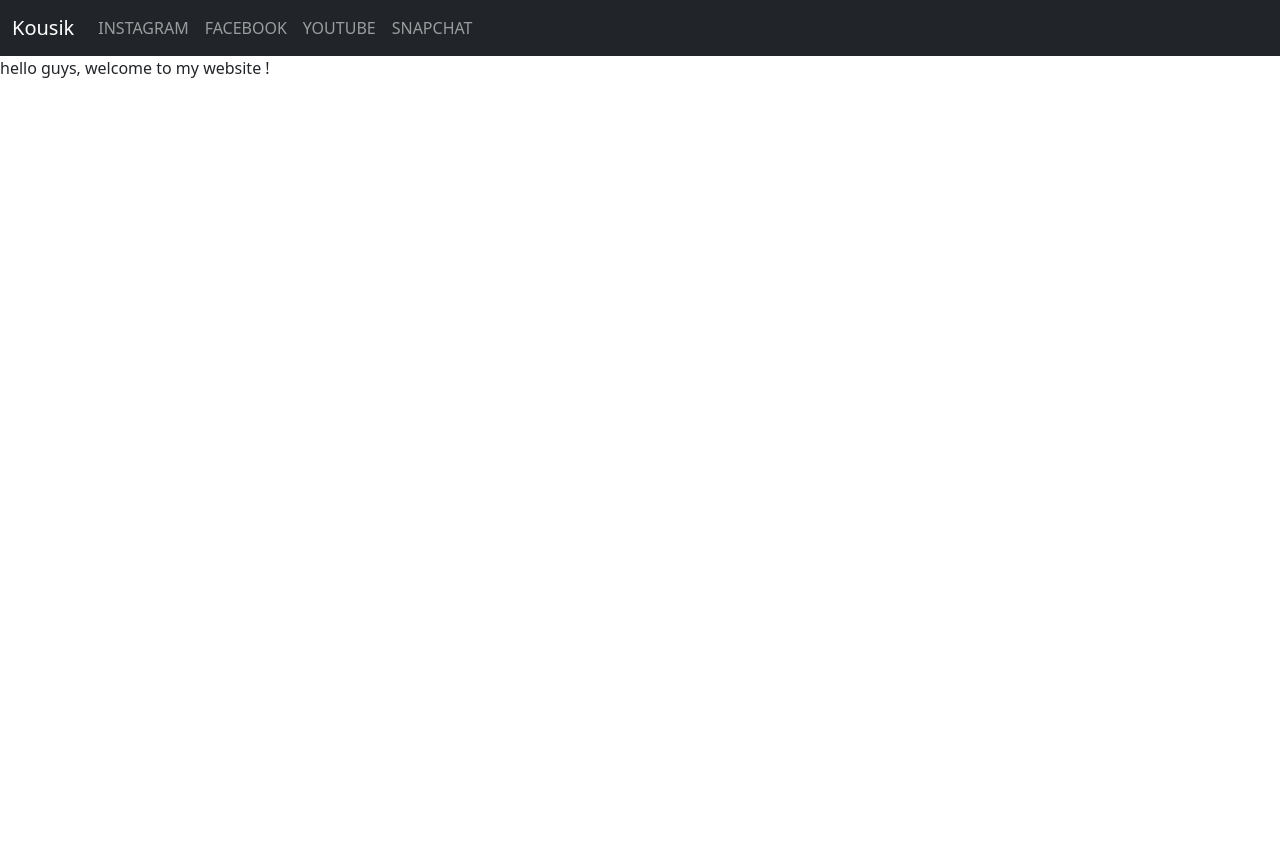
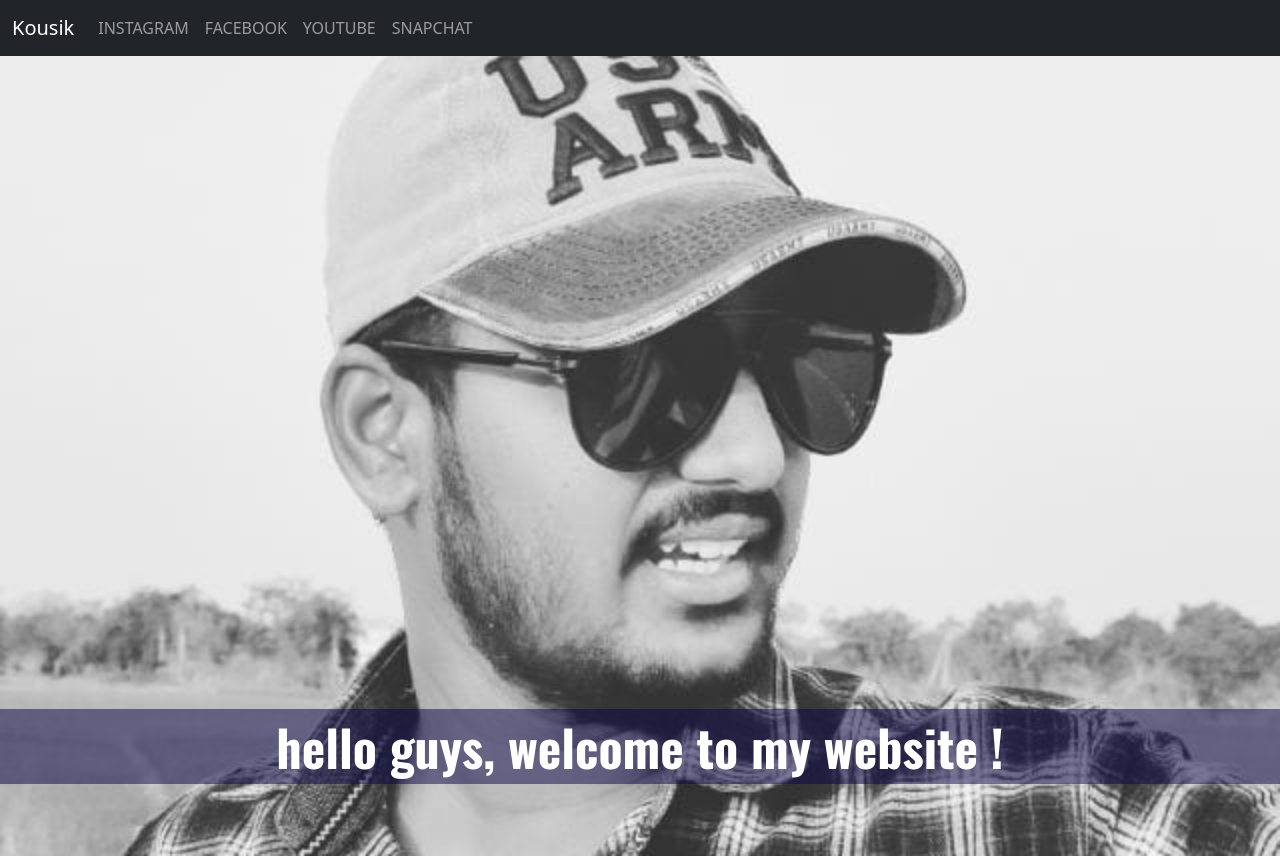
Before and after one commit to jaswanth27p/apeapcet, a plain HTML site: page index.html in a window 1280 px wide. Before the commit the page ends 800 px from the top, so only its background shows below. Drawn offline with nearby package versions, Linux system fonts and the light colour scheme.

Commit message:
Update index.html

```diff
--- a/index.html
+++ b/index.html
@@ -10,7 +10,7 @@
 
     <meta name="viewport" content="width=device-width, initial-scale=1">
 
-    <link rel="stylesheet" href="css.css">
+    <link rel="stylesheet" href="2.css">
 
     <!-- Bootstrap CSS -->
 
```
